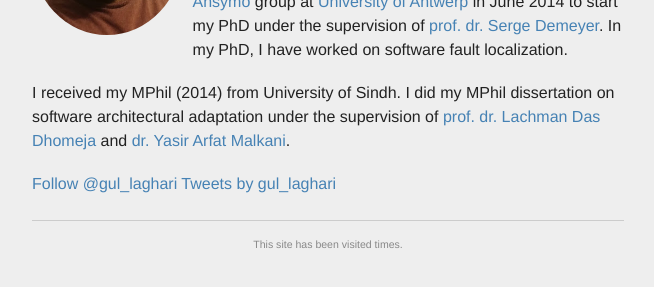
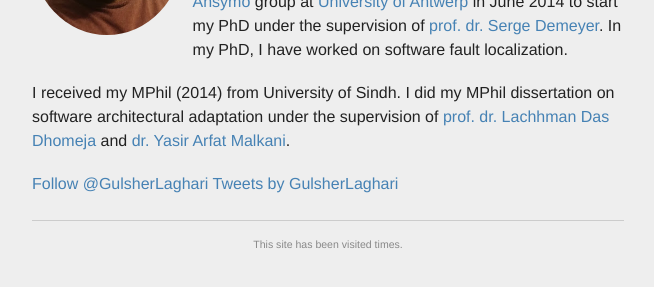
Before and after one commit to glaghari/glaghari.github.io, a Jekyll site: the page built from index.md, in a window 1280 px wide. Shown: the part 283-570 px from the top of the page, without its empty margins (312-966 px from the left). Built offline with Jekyll 4.4.1, drawn with Linux system fonts in a browser that asks for light colours; comment, search, counter and statistics services are not loaded.

Commit message:
Twitter update

```diff
--- a/_includes/about.md
+++ b/_includes/about.md
@@ -5,14 +5,12 @@ I am Assistant Professor at [University of Sindh](http://usindh.edu.pk). I joine
 I got PhD in 2018 from University of Antwerp.
 I joined [Ansymo](https://www.uantwerpen.be/en/rg/ansymo/) group at [University of Antwerp](https://www.uantwerpen.be/nl/personeel/gulsher-laghari/) in June 2014 to start my PhD under the supervision of [prof. dr. Serge Demeyer](http://win.ua.ac.be/~sdemey/). In my PhD, I have worked on software fault localization.
 
-I received my MPhil (2014) from University of Sindh. I did my MPhil dissertation on software architectural adaptation under the supervision of [prof. dr. Lachman Das Dhomeja](http://iict.usindh.edu.pk/iict-faculty/teachers-detail/23) and [dr. Yasir Arfat Malkani](http://usindh.edu.pk/yasir.malkani/).
+I received my MPhil (2014) from University of Sindh. I did my MPhil dissertation on software architectural adaptation under the supervision of [prof. dr. Lachhman Das Dhomeja](http://iict.usindh.edu.pk/iict-faculty/teachers-detail/23) and [dr. Yasir Arfat Malkani](http://usindh.edu.pk/yasir.malkani/).
 
 <div>
-<a href="https://twitter.com/gul_laghari?ref_src=twsrc%5Etfw" class="twitter-follow-button" data-size="small">Follow @gul_laghari</a>
+<a href="https://twitter.com/GulsherLaghari?ref_src=twsrc%5Etfw" class="twitter-follow-button" data-size="small">Follow @GulsherLaghari</a>
 
-<a class="twitter-timeline" data-width="40em" data-height="60em" data-theme="light" data-link-color="$url-color" href="https://twitter.com/gul_laghari">Tweets by gul_laghari</a>
+<a class="twitter-timeline" data-width="40em" data-height="60em" data-theme="light" data-link-color="$url-color" href="https://twitter.com/GulsherLaghari">Tweets by GulsherLaghari</a>
 </div>
 
 <script async src="//platform.twitter.com/widgets.js" charset="utf-8"></script>
-
-[//]: # <div class="LI-profile-badge"  data-version="v1" data-size="large" data-locale="en_US" data-type="vertical" data-theme="light" data-vanity="gulsher-laghari-7746b615"><a class="LI-simple-link" href='https://pk.linkedin.com/in/gulsher-laghari-7746b615?trk=profile-badge'>Gulsher Laghari</a></div>
```
